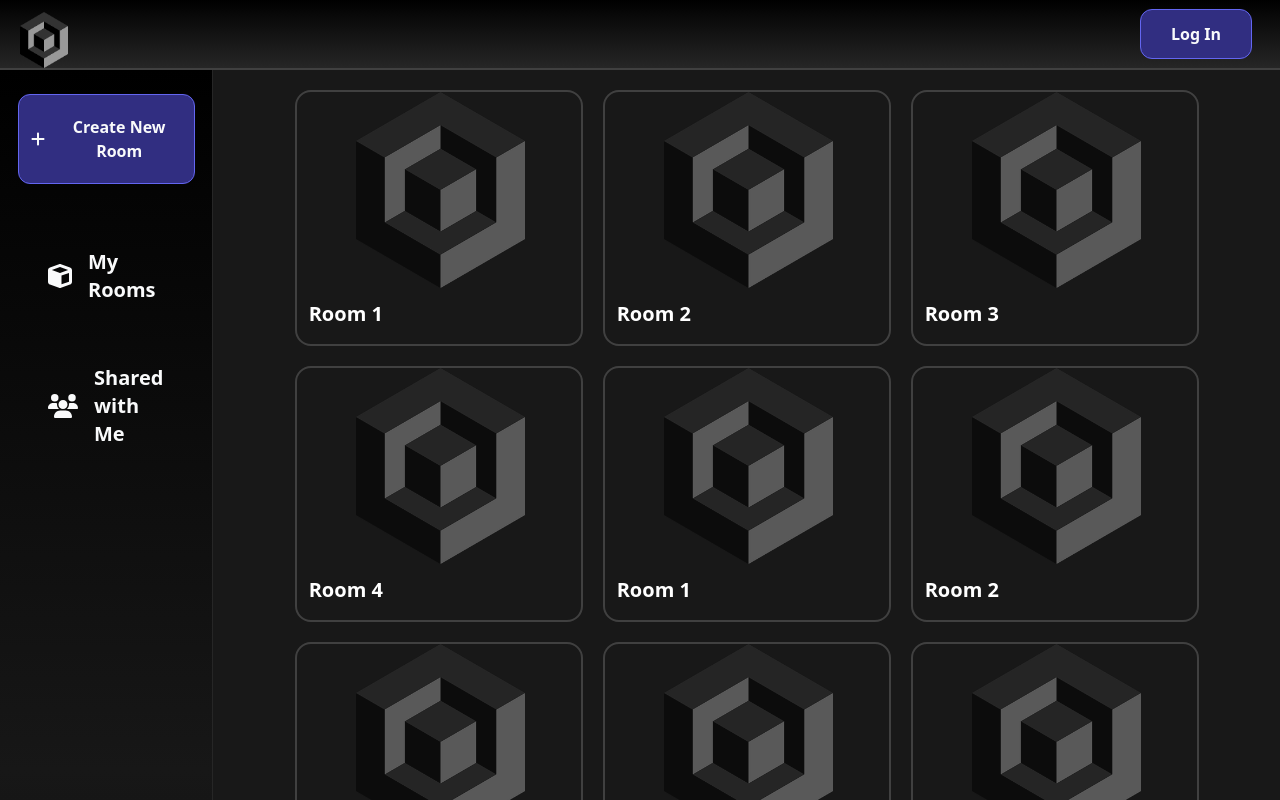
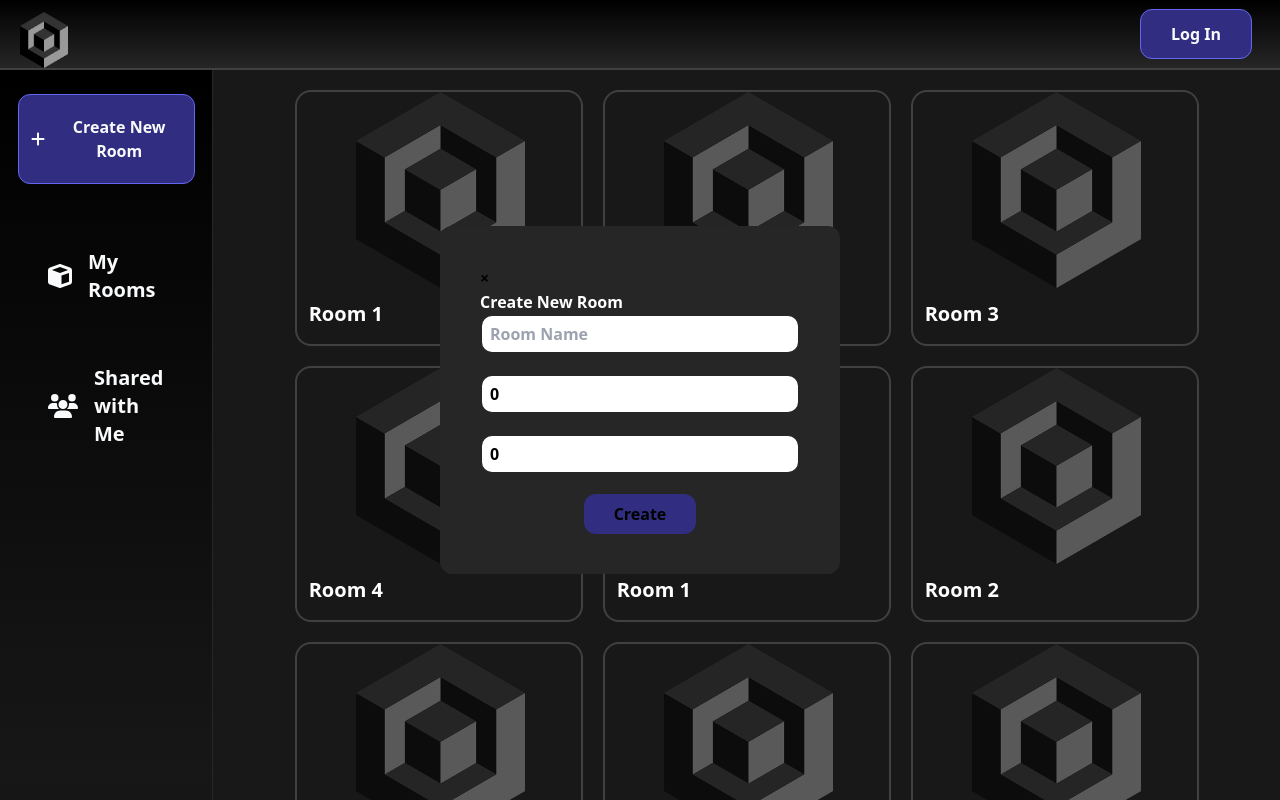
Before and after one commit to 1LioNN/project360, a React (Create React App) app in the folder project360/: page /dashboard in a window 1280 px wide. Both pictures are taken after a click on the button "Create New Room". Shown: the top 800 px of the page. Built offline with nearby package versions, Linux system fonts and the light colour scheme; no server answers.

Commit message:
Added create room form

```diff
--- a/project360/package.json
+++ b/project360/package.json
@@ -18,6 +18,7 @@
     "react-dom": "^18.2.0",
     "react-router-dom": "^6.8.2",
     "react-scripts": "5.0.1",
+    "reactjs-popup": "^2.0.5",
     "three": "^0.150.1",
     "web-vitals": "^2.1.4"
   },
--- /dev/null
+++ b/project360/src/components/CreateRoomForm.jsx
@@ -0,0 +1,23 @@
+import React from "react";
+
+function CreateRoomForm(props) {
+
+    return (
+        <div className="flex flex-col justify-center items-center">
+            <form className="flex flex-col justify-center items-center">
+                <label className="text-white text-xl">Room Name</label>
+                <input className="border-2 border-indigo-500 rounded-xl p-2 m-2" type="text" name="name" onChange={props.handleChange} value={props.name} />
+                <label className="text-white text-xl">Room Description</label>
+                <input className="border-2 border-indigo-500 rounded-xl p-2 m-2" type="text" name="description" onChange={props.handleChange} value={props.description} />
+                <label className="text-white text-xl">Room Password</label>
+                <input className="border-2 border-indigo-500 rounded-xl p-2 m-2" type="password" name="password" onChange={props.handleChange} value={props.password} />
+                <label className="text-white text-xl">Room Password Confirmation</label>
+                <input className="border-2 border-indigo-500 rounded-xl p-2 m-2" type="password" name="passwordConfirmation" onChange={props.handleChange} value={props.passwordConfirmation} />
+                <button className="border-2 border-indigo-500 rounded-xl p-2 m-2" onClick={props.handleSubmit}>Create Room</button>
+            </form>
+        </div>
+    );
+
+}
+
+export default CreateRoomForm;
--- a/project360/src/components/RoomsContainer.jsx
+++ b/project360/src/components/RoomsContainer.jsx
@@ -2,7 +2,7 @@ import React from "react";
 import RoomCard from "./RoomCard";
 
 function SideBar() {
-  //Api call to get rooms
+  //Dummy Api data to get rooms, refer to EditPage.jsx for info on useEffect rerendering
 
   const Rooms = [
     {
@@ -56,15 +56,15 @@ function SideBar() {
       ,
       {
         name: "Room 2",
-          id: 10
+          id: 13
     },
     {
         name: "Room 3",
-          id: 11
+          id: 14
     },
     {
         name: "Room 4",
-          id: 12
+          id: 15
     },
   ];
 
--- a/project360/src/components/Sidebar.jsx
+++ b/project360/src/components/Sidebar.jsx
@@ -3,10 +3,32 @@ import { faPlus } from "@fortawesome/free-solid-svg-icons";
 import { faCube } from "@fortawesome/free-solid-svg-icons";
 import { faUsers } from "@fortawesome/free-solid-svg-icons";
 import { FontAwesomeIcon } from "@fortawesome/react-fontawesome";
+import Popup from "reactjs-popup";
+import { useState } from "react";
 
 function SideBar() {
+  const [roomName, setRoomName] = useState("");
+  const [width, setWidth] = useState(0);
+  const [length, setLength] = useState(0);
+
+  //Change to API call
+
+  const onSubmit = (e) => {
+    e.preventDefault();
+    //log form data
+    console.log(roomName);
+    console.log(width);
+    console.log(length);
+    //reset form
+    setRoomName("");
+    setWidth(0);
+    setLength(0);
+  };
+
   return (
     <div className="flex flex-row basis-1/12 overflow-hidden flex-grow items-center justify-evenly text-gray-50 bg-gradient-to-b from-black via-neutral-900 to-black sm:basis-2/12 sm:justify-start sm:flex-col sm:border-r sm:border-neutral-800">
+      <Popup
+        trigger={
           <button
             className={
               "border-indigo-500 rounded-xl border-solid border p-3 pt-5 pb-5 bg-indigo-900 m-6 sm:w-5/6 w-24 hover:bg-gradient-to-br font-bold from-blue-300 via-indigo-400 to-indigo-800"
@@ -17,6 +39,50 @@ function SideBar() {
               <span className="hidden sm:block">Create New Room</span>
             </div>
           </button>
+        }
+        modal
+        nested
+      >
+        {(close) => (
+          <div className="modal bg-neutral-800 p-10 rounded-xl  font-semibold">
+            <button className="close" onClick={close}>
+              &times;
+            </button>
+            <div className="header text-white"> Create New Room </div>
+            <form onSubmit={onSubmit} className="content flex flex-col">
+              <input
+                className="w-80 h-10 rounded-xl border-2 border-neutral-800 p-2"
+                type="text"
+                placeholder="Room Name"
+                value={roomName}
+                onChange={(e) => setRoomName(e.target.value)}
+              />
+              <input
+                className="mt-5 w-80 h-10 rounded-xl border-2 border-neutral-800 p-2"
+                type="number"
+                placeholder="eg. 10"
+                value={length}
+                onChange={(e) => setLength(e.target.value)}
+              />
+              <input
+                className="mt-5 w-80 h-10 rounded-xl border-2 border-neutral-800 p-2"
+                type="number"
+                placeholder="eg. 10"
+                value={width}
+                onChange={(e) => setWidth(e.target.value)}
+              />
+              <div className="flex flex-row justify-center mt-5">
+                <button
+                  type="submit"
+                  className="bg-indigo-900 w-28 hover:bg-gradient-to-br from-blue-300 via-indigo-400 to-indigo-800 rounded-xl p-2 font-bold"
+                >
+                  Create
+                </button>
+              </div>
+            </form>
+          </div>
+        )}
+      </Popup>
 
       <div className="flex flex-row gap-20 m-7 sm:flex-col sm:gap-5 sm:ml-7 sm:mt-5">
         <div className="flex flex-row text-xl font-semibold items-center p-5  rounded-full hover:bg-neutral-800">
--- a/project360/src/pages/Dashboard.jsx
+++ b/project360/src/pages/Dashboard.jsx
@@ -2,6 +2,7 @@ import React from "react";
 import NavBar from "../components/NavBar";
 import Sidebar from "../components/Sidebar";
 import RoomsContainer from "../components/RoomsContainer";
+import CreateRoomForm from "../components/CreateRoomForm";
 
 function Dashboard() {
   return (
```
Also changed, not shown: 1 other file (tests, documents, lock files or other folders). Lines whose indentation alone changed are shown as unchanged.
